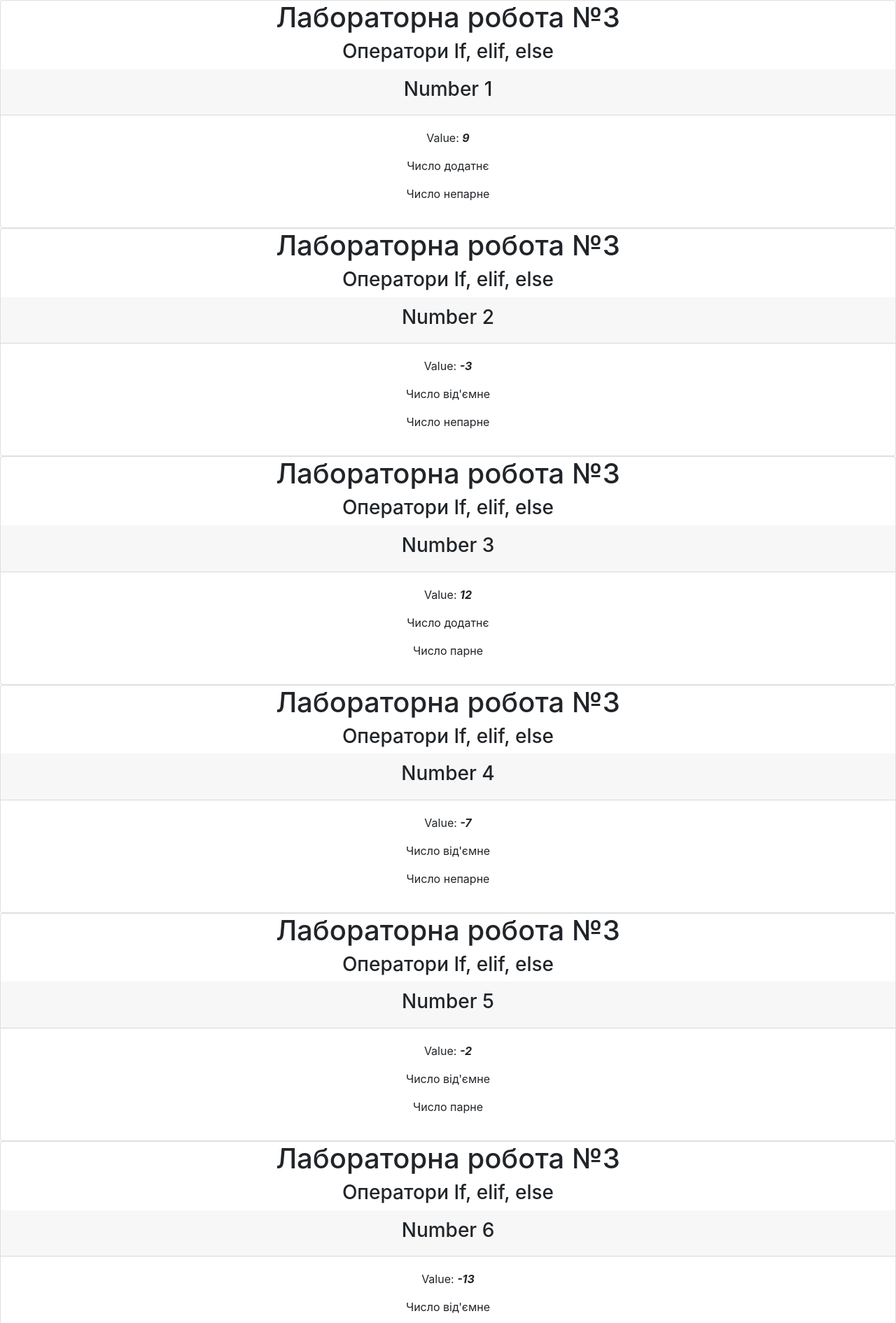
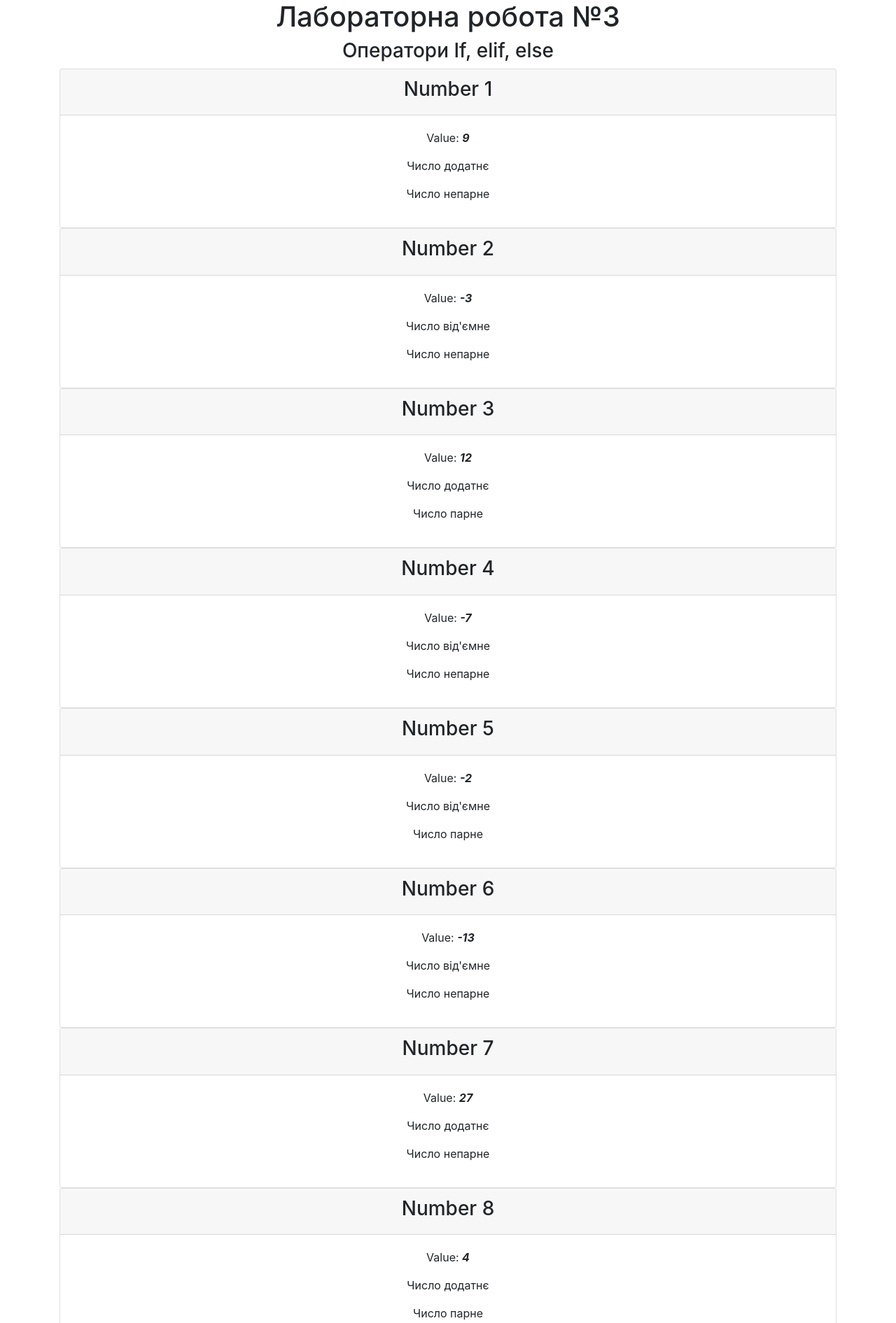
Before and after one commit to AkakiyBerula/diakun_labs_python, a Flask app: page /if in a window 1280 px wide. Shown: the part 56-1947 px from the top of the page at 70% size. Run offline with Flask 2, Linux system fonts and the light colour scheme; some libraries are stand-ins or nearby versions.

Commit message:
Lab 3 Task 2 (update 1)

```diff
--- a/templates/if.html
+++ b/templates/if.html
@@ -4,11 +4,13 @@
 
 {% block content %}
 
+<div class = "container text-center">
+    <h1>Лабораторна робота №3</h1>
+    <h3>{{ title }}</h3>
 {% for number in numbers %}
 
 <div class="card text-center">
-    <h1>Лабораторна робота №3</h1>
-    <h3>{{ title }}</h3>
+
     <div class="card-header ">
         <h3>Number {{ loop.index }}</h3>
     </div>
@@ -33,4 +35,6 @@
 
 {% endfor %}
 
+</div>
+
 {% endblock %}
--- a/templates/nav.html
+++ b/templates/nav.html
@@ -1,6 +1,6 @@
 <nav class="navbar navbar-expand-lg navbar-dark bg-dark">
     <div class="container">
-        <a class="navbar-brand" href="https://github.com/AkakiyBerula/diakun_labs_python">Diakun Lab 3</a>
+        <a class="navbar-brand" href="https://codeloop.org/flask-tutorial-adding-bootstrap-styles-to-flask/">Diakun Lab 3</a>
         <button class="navbar-toggler" type="button" data-toggle="collapse" data-target="#navbarSupportedContent" aria-controls="navbarSupportedContent" aria-expanded="false" aria-label="Toggle navigation">
             <span class="navbar-toggler-icon"></span>
         </button>
```
Also changed, not shown: templates/for.html (+6 -2 lines).
